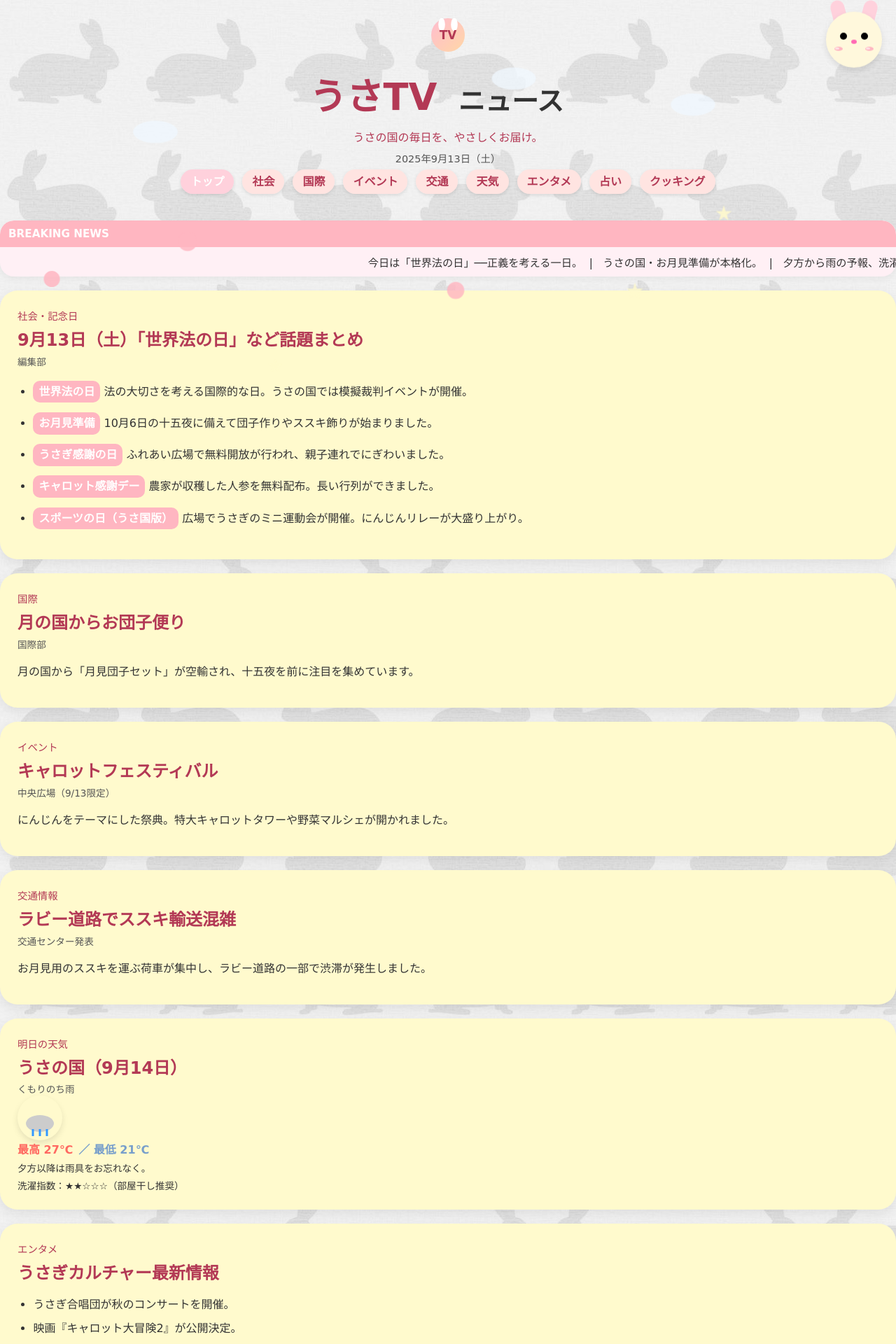
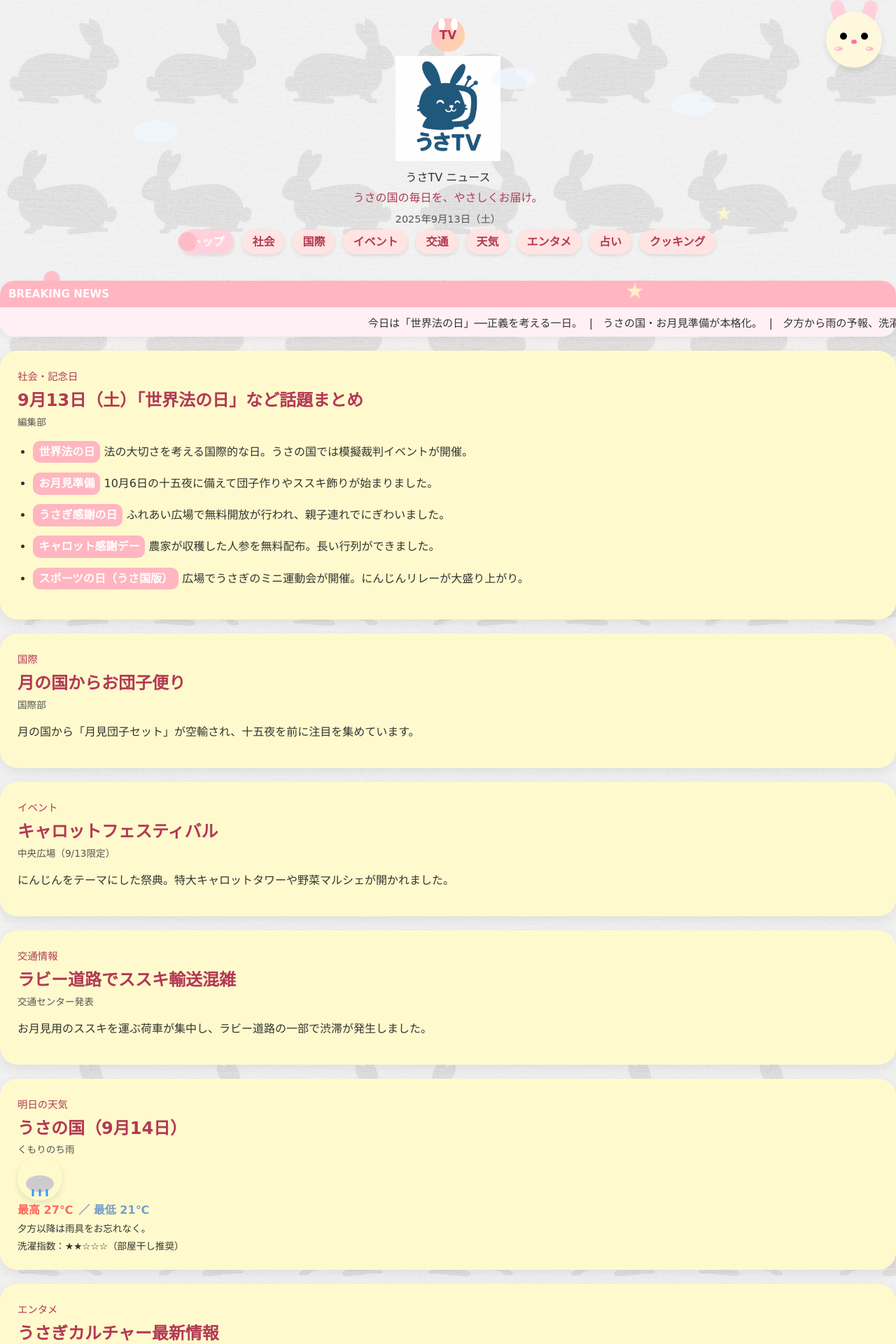
Before and after one commit to Rabbitflower-Rabiko/Rabbitflower-Rabiko-Rabbitflower-Rabiko.github.io, a Jekyll site: the page index.html, which Jekyll copies as it is, in a window 1280 px wide. Shown: the top 1920 px of the page at 70% size. Built offline with Jekyll 4.4.1, drawn with Linux system fonts in a browser that asks for light colours.

Commit message:
Update index.html

```diff
--- a/index.html
+++ b/index.html
@@ -53,8 +53,8 @@
       </svg>
     </div>
 
+ <img src="/archive-site/image/USATV-logo.png" alt="うさぎアイコン" width="150" height="150">
     <div class="brand"＞
- <img src="/archive-site/image/USATV-logo.png" alt="うさぎアイコン" width="150" height="150">
         <svg viewBox="0 0 600 120" width="440" aria-label="うさTVニュース">
         <text x="30" y="72" font-size="72" font-weight="900" fill="#b33955">うさTV</text>
         <text x="320" y="78" font-size="52" font-weight="700" fill="#333">ニュース</text>
```
